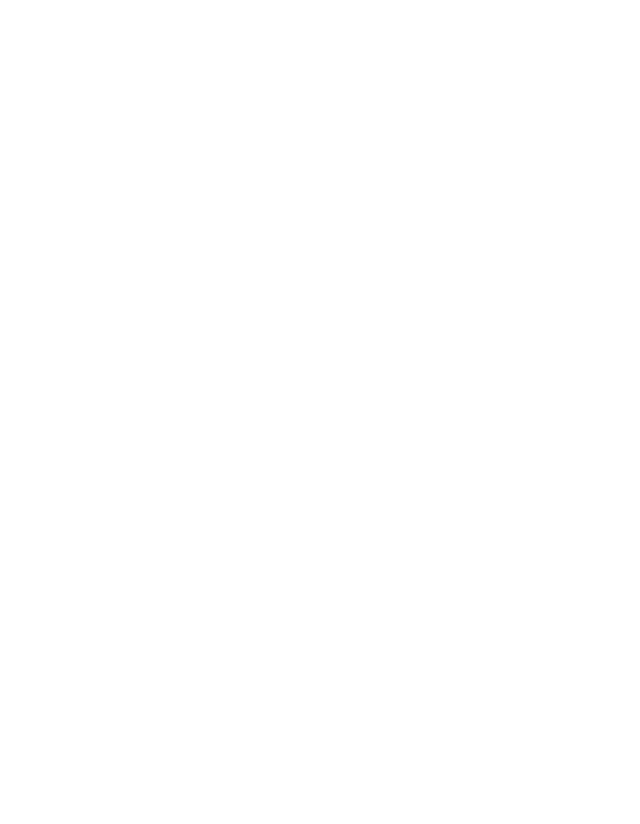
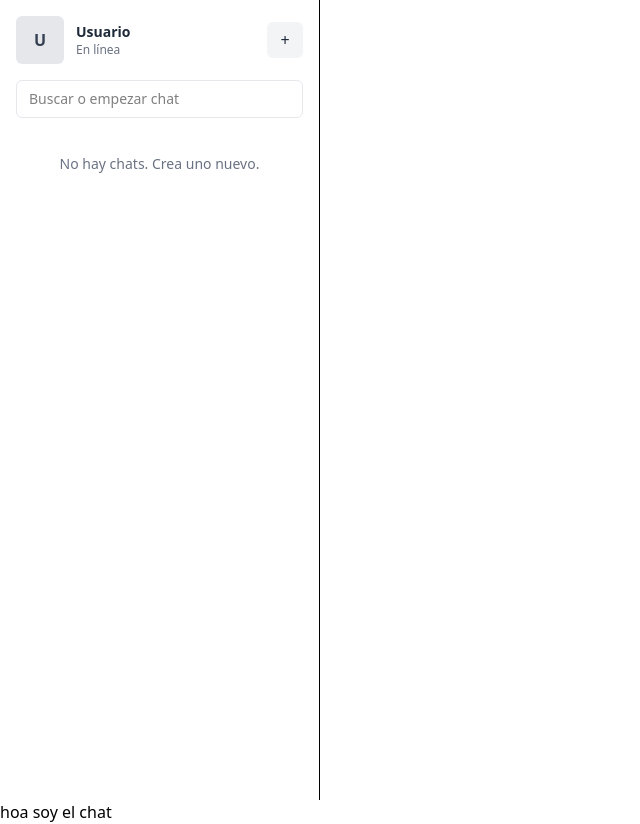
Before and after one commit to IVER-15-07/Workly-frontend, a React (Vite) app: page /chat in a window 1280 px wide. Before the commit this address had no page. Shown: the whole page, without its empty margins (0-640 px from the left). Before the commit the page ends 800 px from the top, so only its background shows below. Built offline with nearby package versions, Linux system fonts and the light colour scheme; sample sign-in values are in the browser's storage; the HTML template or start-up script is replaced by a standard one.

Commit message:
feat: agregar rutas protegidas y funcionalidad de chat

```diff
--- a/src/App.jsx
+++ b/src/App.jsx
@@ -1,6 +1,7 @@
 import { Routes, Route } from 'react-router-dom'
 import Home from './layout/Home.jsx'
-
+import ProtectedRoute from './layout/ProtectedRoute.jsx'
+import VentanaChat from './layout/VentanaChat.jsx'
 function App() {
 
 
@@ -10,6 +11,14 @@ function App() {
 
       <Route path="/" element={<Home />} />
 
+        <Route
+          path="/chat/*"
+          element={
+            <ProtectedRoute>
+              <VentanaChat />
+            </ProtectedRoute>
+          }
+        />
 
 
     </Routes>
--- a/src/api/services/auth.api.js
+++ b/src/api/services/auth.api.js
@@ -1,7 +1,7 @@
 import axiosInstance from "../../../helpers/axios-config";
 
 export const authService = {
-   async register(datosUsuario) {
+    async register(datosUsuario) {
         try {
             const response = await axiosInstance.post('/api/auth/register', datosUsuario);
             return response.data;
@@ -11,7 +11,7 @@ export const authService = {
     },
 
     async login(credenciales) {
-      try {
+        try {
             const response = await axiosInstance.post('/api/auth/login', credenciales);
 
             if (response.data.success) {
@@ -24,4 +24,8 @@ export const authService = {
             throw new Error(error.response?.data?.message || 'Error al iniciar sesión');
         }
     },
+
+    isAuthenticated() {
+        return !!localStorage.getItem('userToken');
+    },
 };
--- a/src/layout/ProtectedRoute.jsx
+++ b/src/layout/ProtectedRoute.jsx
@@ -1,10 +1,10 @@
 import { useEffect, useState } from 'react';
-import authService from '../services/auth.service.js';
+import { authService} from '../api/services/auth.api';
 import { Navigate } from 'react-router-dom';
 import PropTypes from 'prop-types';
 
 const ProtectedRoute = ({ children }) => {
-    const [isAuthenticated, setIsAuthenticated] = useState(false);
+    const [isAuthenticated, setIsAuthenticated] = useState(null);
 
 
     useEffect(() => {
@@ -25,7 +25,7 @@ const ProtectedRoute = ({ children }) => {
             </div>
         );
     }
-    return isAuthenticated ? children : <Navigate to="/login" replace />;
+    return isAuthenticated ? children : <Navigate to="/" replace />;
 };
 
 ProtectedRoute.propTypes = {
--- a/src/layout/VentanaChat.jsx
+++ b/src/layout/VentanaChat.jsx
@@ -1,4 +1,4 @@
-import React from 'react'
+
 import Sidebar from '../components/Sidebar.jsx'
 
 const VentanaChat = () => {
@@ -10,6 +10,9 @@ const VentanaChat = () => {
         />
 
         <main>
+          <div>
+            <h1> hoa  soy el chat </h1>
+          </div>
 
 
 
--- a/src/page/Login.jsx
+++ b/src/page/Login.jsx
@@ -26,8 +26,8 @@ const Login = () => {
       if (usuario) localStorage.setItem("user", JSON.stringify(usuario));
 
       setMsg("Inicio de sesión correcto");
-      // redirigir a la app principal
-      setTimeout(() => navigate("/app"), 400);
+
+      setTimeout(() => navigate("/chat"), 400);
     } catch (err) {
       setMsg(err.message || "Error al iniciar sesión");
     } finally {
```
